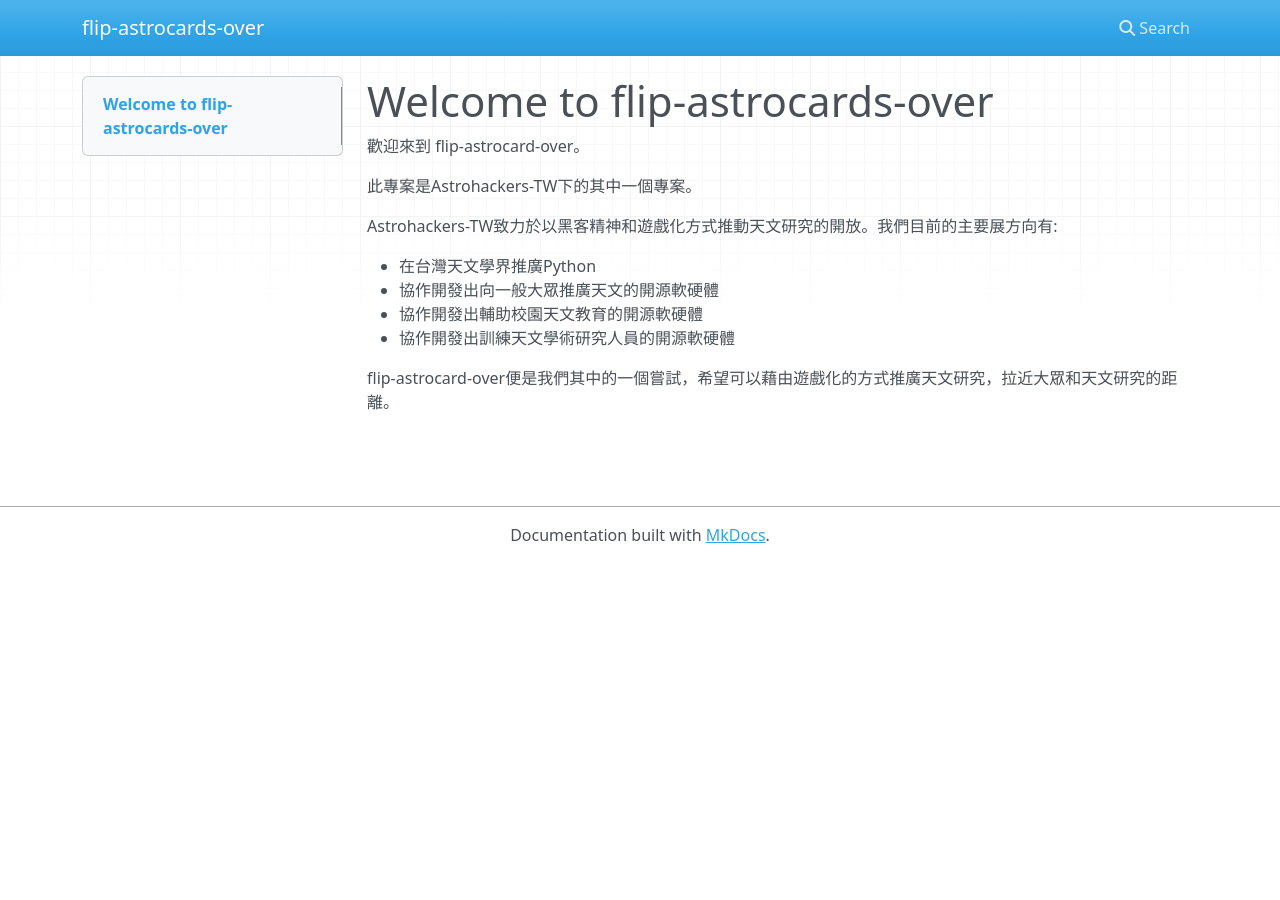
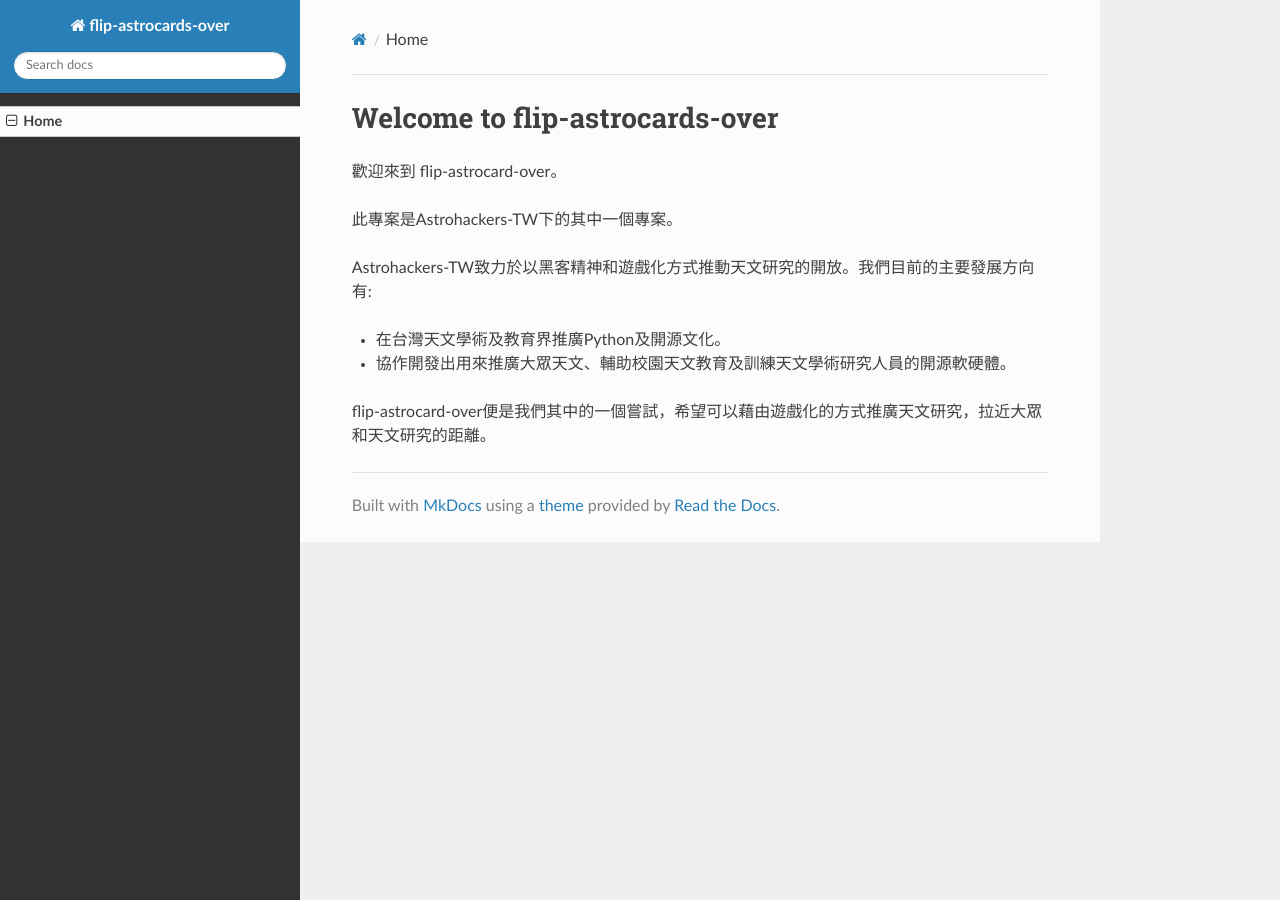
Before and after one commit to Astrohackers-TW/flip-astrocards-over, an MkDocs documentation site: the page built from docs/index.md, in a window 1280 px wide. Built offline with MkDocs 1.6.1, drawn with Linux system fonts in a browser that asks for light colours; nearby versions of some CDN libraries; old or Windows-style settings are respelled for this version of MkDocs.

Commit message:
Edit index.md, mkdocs.yml

```diff
--- a/docs/index.md
+++ b/docs/index.md
@@ -4,11 +4,9 @@
 
 此專案是Astrohackers-TW下的其中一個專案。
 
-Astrohackers-TW致力於以黑客精神和遊戲化方式推動天文研究的開放。我們目前的主要展方向有:
+Astrohackers-TW致力於以黑客精神和遊戲化方式推動天文研究的開放。我們目前的主要發展方向有:
 
-* 在台灣天文學界推廣Python
-* 協作開發出向一般大眾推廣天文的開源軟硬體
-* 協作開發出輔助校園天文教育的開源軟硬體
-* 協作開發出訓練天文學術研究人員的開源軟硬體
+* 在台灣天文學術及教育界推廣Python及開源文化。
+* 協作開發出用來推廣大眾天文、輔助校園天文教育及訓練天文學術研究人員的開源軟硬體。
 
 flip-astrocard-over便是我們其中的一個嘗試，希望可以藉由遊戲化的方式推廣天文研究，拉近大眾和天文研究的距離。
--- a/mkdocs.yml
+++ b/mkdocs.yml
@@ -1 +1,6 @@
 site_name: flip-astrocards-over
+
+theme: readthedocs
+
+pages:
+- Home: index.md
```
